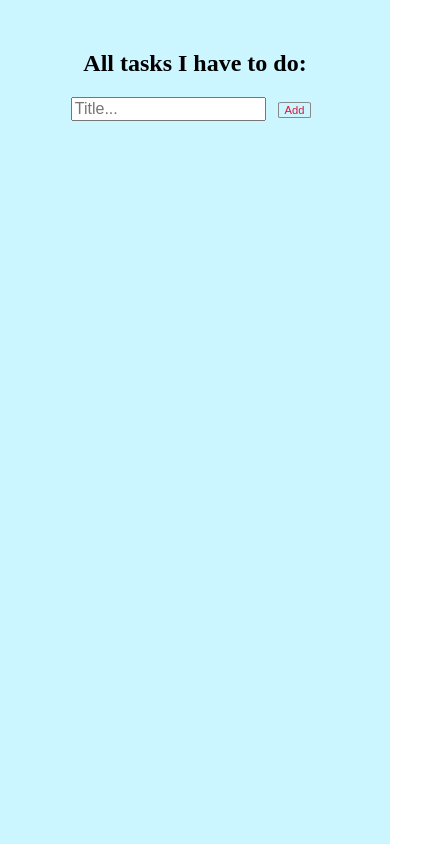
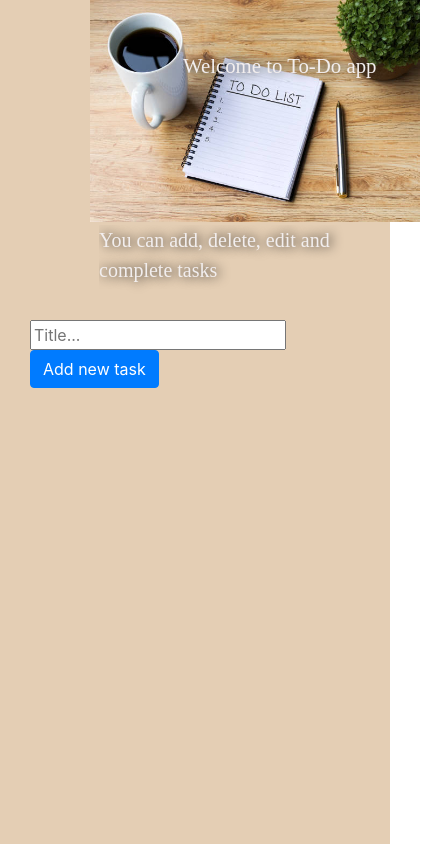
Before and after one commit to AdamToczko/To-do-list-basic, a plain HTML site: page index.html in a window 390 px wide. Shown: the whole page, 435 px wide, since content can reach past the window. Drawn offline with nearby package versions, Linux system fonts and the light colour scheme; a web font is replaced by a local one.

Commit message:
changing structure of html styling in css adding bootstrap

```diff
--- a/index.html
+++ b/index.html
@@ -1,20 +1,62 @@
-<html lang="pl">
+<html lang="en">
+
 <head>
   <meta charset="utf-8" />
-    <meta name="viewport" content="width=device-width, initial-scale=1.0"/>
+  <meta name="viewport" content="width=device-width, initial-scale=1.0" />
+  <link rel="stylesheet" type="text/css" href="reset.css">
   <link rel="stylesheet" type="text/css" href="style.css">
+  <link rel="stylesheet" href="https://stackpath.bootstrapcdn.com/bootstrap/4.4.1/css/bootstrap.min.css"
+    integrity="sha384-Vkoo8x4CGsO3+Hhxv8T/Q5PaXtkKtu6ug5TOeNV6gBiFeWPGFN9MuhOf23Q9Ifjh" crossorigin="anonymous">
+  <link href="https://fonts.googleapis.com/css?family=Holtwood+One+SC&display=swap" rel="stylesheet">
   <title>Todo list</title>
 </head>
+
 <body>
+  <div class="wrapper">
     <form id="addForm" class="header">
-      <h2>All tasks I have to do:</h2>
+      <div class="container">
+        <div class="col-sm-8 offset-2">
+          <div class="col-sm-11 header__form ">
+
+            <div class="slider">
+              <div class="slider-text1">
+                Welcome to To-Do app
+              </div>
+              <div class="slider-text2">
+                You can add, delete,
+                edit and mark as done your tasks</div>
+            </div>
+            <div class="slider2">
+              <div class="slider-text2">
+                You can add, delete, edit and complete tasks
+              </div>
+            </div>
+
+          </div>
+          <div class="spacer20"></div>
+        </div>
+        <div class="container">
+          <div class="row justify-content-md-center">
+
+            <div class="input-group col-sm-6 col-md-4 ">
+
               <input type="text" id="myInput" placeholder="Title...">
-      <button id="addTodo">Add</button>
+            </div>
+            <div class=" col-sm-6 col-md-3">
+              <button id="addTodo" class="btn btn-primary">Add new task</button>
+
+            </div>
+          </div>
+        </div>
+        <div id="errorMessage" class="spacer20"></div>
+
     </form>
-
+    <div class="container">
+      <div class="row justify-content-center">
         <ul id="list">
         </ul>
-
+      </div>
+    </div>
     <div id="myModal" class="modal">
 
       <!-- Modal content -->
@@ -29,6 +71,8 @@
       </div>
 
     </div>
+  </div>
   <script src="script.js"></script>
 </body>
+
 </html>
--- /dev/null
+++ b/reset.css
@@ -0,0 +1,48 @@
+/* http://meyerweb.com/eric/tools/css/reset/
+   v2.0 | 20110126
+   License: none (public domain)
+*/
+
+html, body, div, span, applet, object, iframe,
+h1, h2, h3, h4, h5, h6, p, blockquote, pre,
+a, abbr, acronym, address, big, cite, code,
+del, dfn, em, img, ins, kbd, q, s, samp,
+small, strike, strong, sub, sup, tt, var,
+b, u, i, center,
+dl, dt, dd, ol, ul, li,
+fieldset, form, label, legend,
+table, caption, tbody, tfoot, thead, tr, th, td,
+article, aside, canvas, details, embed,
+figure, figcaption, footer, header, hgroup,
+menu, nav, output, ruby, section, summary,
+time, mark, audio, video {
+	margin: 0;
+	padding: 0;
+	border: 0;
+	font-size: 100%;
+	font: inherit;
+	vertical-align: baseline;
+}
+/* HTML5 display-role reset for older browsers */
+article, aside, details, figcaption, figure,
+footer, header, hgroup, menu, nav, section {
+	display: block;
+}
+body {
+	line-height: 1;
+}
+ol, ul {
+	list-style: none;
+}
+blockquote, q {
+	quotes: none;
+}
+blockquote:before, blockquote:after,
+q:before, q:after {
+	content: '';
+	content: none;
+}
+table {
+	border-collapse: collapse;
+	border-spacing: 0;
+}
--- a/style.css
+++ b/style.css
@@ -1,12 +1,18 @@
+html {
+  height:100%;
+}
+
 body {
-    margin: 0;
-    min-width: 300px;
-    /* background: rgb(241,241,247);
-    background: linear-gradient(90deg, rgba(241,241,247,1) 0%, rgba(133,246,172,1) 100%); */
-    background: rgb(2,0,36);
-    background: linear-gradient(90deg, rgba(2,0,36,0.2) 0%, rgba(9,9,121,0.2) 0%, rgba(0,212,255,0.2) 0%);
+  margin: 0 auto;
+  min-width: 250px;
+  min-height:100%;
+}
 
-  }
+.wrapper {
+  min-height: 100%;
+  background-color: rgba(201, 157, 106, 0.5);
+
+}
 
   /* Include the padding and border in an element's total width and height */
   * {
@@ -70,7 +76,7 @@ body {
   .listCompleted {
     text-decoration: line-through;
   }
-
+/*
   .btns {
     position: fixed;
     right: 2%;
@@ -80,14 +86,17 @@ body {
   }
 
   .todo {
-    /* margin-left:5%; */
+
     font-size: 1.5em;
   }
 
   .header {
     margin: 0 auto;
     text-align: center;
-    margin-top:50px;
+    background: url(./Images/header.jpg);
+    background-size: contain;
+    background-repeat: no-repeat;
+    height: 300px;
 
   }
 
@@ -99,7 +108,7 @@ body {
   }
 
   li:nth-child(odd) {
-    /* background: rgb(2,0,36); */
+
     background: linear-gradient(90deg, rgba(2,0,36,0.2) 0%, rgba(9,9,121,0.2) 0%, rgba(0,212,255,0.2) 0%);
 
 }
@@ -141,21 +150,15 @@ body {
 #myInput {
   font-size: 1em;
   width: 50%;
-}
+} */
+/*
+.todo {
 
-.todo {
-  /* margin-left:5%; */
   font-size: 1.1em;
   line-height: 1.4em;
 }
 
 .modal-content {
-  /* background: rgb(2,0,36);
-  background: linear-gradient(90deg, rgba(2,0,36,1) 0%, rgba(9,9,121,1) 0%, rgba(0,212,255,1) 0%);
-
-  margin: auto;
-  padding: 40px;
-  border: 1px solid #888; */
   width: 90%;
 
 }
@@ -175,3 +178,127 @@ body {
 }
 
 }
+ */
+
+
+#list {
+  width: 80%;
+  margin: 0 auto;
+  text-align: center;
+  font-size: 30px;
+  line-height: 30px;
+  list-style: none;
+  padding: 5%;
+}
+
+.buttons-style {
+  padding-bottom: 2px;
+  width: 40%;
+  position:relative;
+  right:8%;
+  display: inline-block;
+}
+
+.edit, .delete {
+  margin-right:3%;
+}
+
+.task-style {
+  width: 50%;
+  display: inline-block;
+  position: relative;
+  right: 12%;
+}
+
+
+.header__form {
+
+  width: 800px;
+  height: 300px;
+  background-size: cover;
+  background: url(./Images/header.jpg);
+  background-repeat: no-repeat;
+  padding: 25px;
+}
+
+.spacer20 {
+  height: 20px;
+}
+
+/* Text Animation */
+div.slider {
+  position: relative;
+  top:10%;
+  height: 50px;
+  margin-left: 26%;
+  /* padding-left:15px; */
+  overflow: hidden;
+}
+
+div.slider-text1  {
+  font-family: 'Holtwood One SC', serif;
+  height: 100px;
+  color: rgb(242, 238, 238);
+  animation: slide 4s ease-in-out;
+  font-size: 1.3em;
+  text-shadow: 2px 0px 12px #040505;
+}
+
+@keyframes slide {
+  from {
+    margin-left: 100%;
+    width: 300%;
+  }
+
+  to {
+    margin-left: 0%;
+    width: 100%;
+  }
+}
+
+div.slider2 {
+  position: relative;
+  top:60%;
+  height: 100px;
+  /* left: -50%; */
+  margin-left: -2%;
+  /* padding-left:15px; */
+  overflow: hidden;
+}
+
+div.slider-text2  {
+  font-family: 'Holtwood One SC', serif;
+  height: 100px;
+  color: rgb(242, 238, 238);
+  /* color:#007BFE; */
+  animation: slide-right 5s ease-in-out;
+  font-size: 1.25em;
+  text-shadow: 2px 0px 12px black;
+}
+
+@keyframes slide-right {
+  from {
+    margin-left: -100%;
+    width: 300%;
+  }
+
+  to {
+    margin-left: 0%;
+    width: 100%;
+  }
+}
+
+
+@media only screen and (max-width: 800px) {
+  .header__form {
+    width: 600px;
+    background-size: contain
+}
+}
+
+@media only screen and (max-width: 600px) {
+  .header__form {
+    width: 400px;
+    background-size: contain
+}
+}
```
Also changed, not shown: Images/header.jpg (added). Lines whose indentation alone changed are shown as unchanged.
